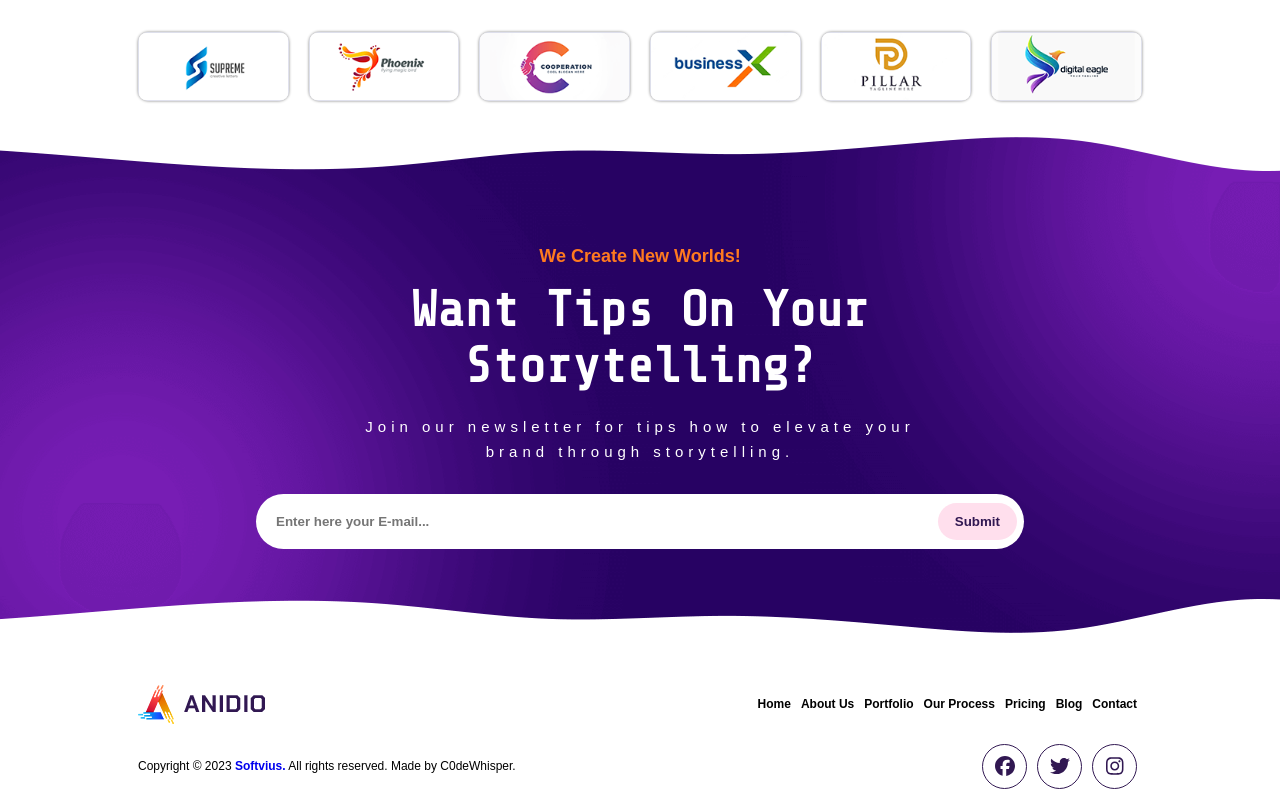
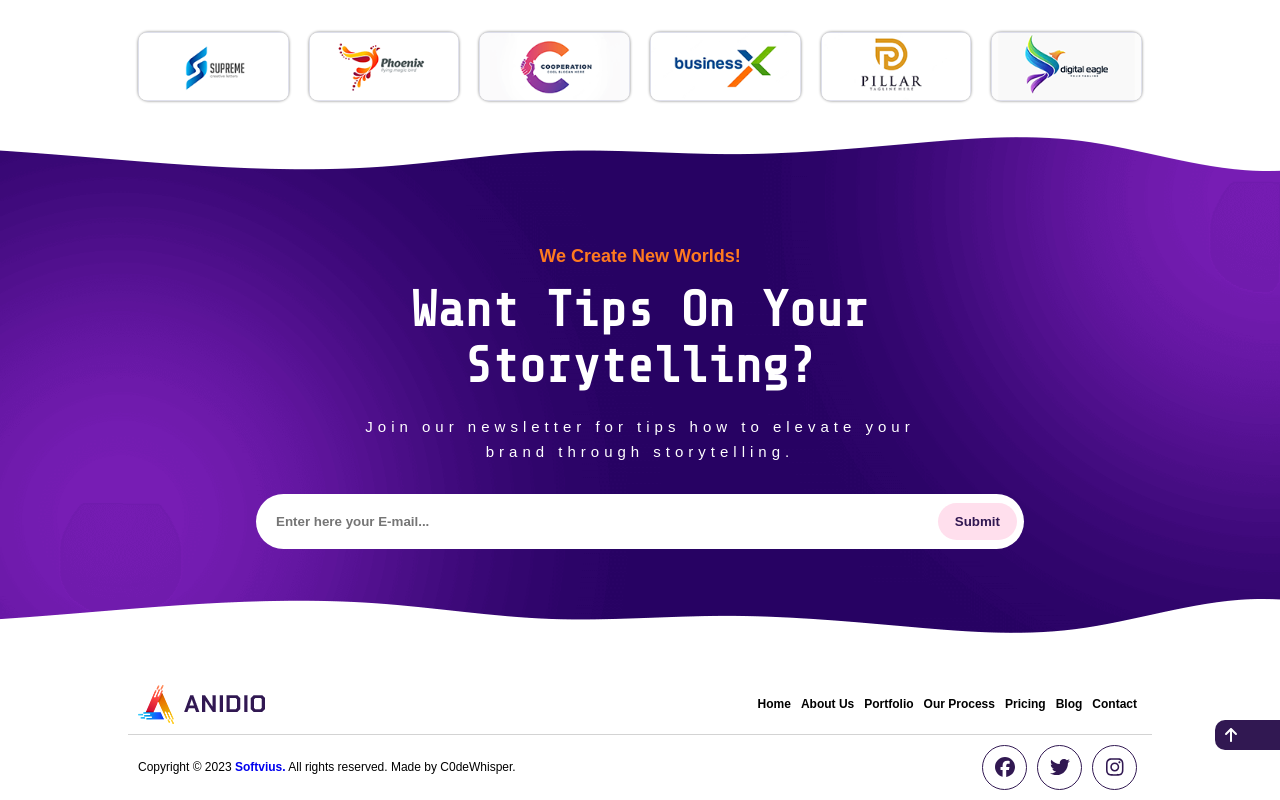
Before and after one commit to gabrielediemmanuele/proj-html-vuejs, a Vue app: page / in a window 1280 px wide. Shown: the part 4620-5420 px from the top of the page. Built offline with nearby package versions, Linux system fonts and the light colour scheme; a web font is replaced by a local one.

Commit message:
feat: hovers effects + footer arrow-up

```diff
--- a/src/components/AppFooter.vue
+++ b/src/components/AppFooter.vue
@@ -26,6 +26,7 @@ export default {
           <li v-for="elementList in navList">{{ elementList }}</li>
         </ul>
       </div>
+
       <!--* Copyright and Socials Icons -->
       <div class="bottom-cont">
         <span
@@ -44,6 +45,9 @@ export default {
           </div>
         </div>
       </div>
+      <div class="arrow-up">
+        <font-awesome-icon icon="fa-solid fa-arrow-up" />
+      </div>
     </div>
   </footer>
 </template>
@@ -54,6 +58,31 @@ export default {
 .footer-cont {
   width: 100%;
   padding-top: 40px;
+  position: relative;
+
+  //ArrowUp
+  .arrow-up {
+    width: 25px;
+    height: 25px;
+    padding: 15px 55px 15px 10px;
+    color: white;
+    background-color: $purple_color;
+    border-radius: 10px 0 0 10px;
+
+    display: flex;
+    align-items: center;
+    justify-content: flex-start;
+
+    position: absolute;
+    right: 0px;
+    bottom: 50px;
+
+    &:hover {
+      background-color: $orange-color;
+      color: $white_color;
+      cursor: pointer;
+    }
+  }
 }
 //NAV CONTAINER CONTENTS
 .nav-cont {
@@ -63,6 +92,7 @@ export default {
   display: flex;
   align-items: center;
   justify-content: space-between;
+  border-bottom: 1px solid lightgray;
   ul {
     list-style-type: none;
     display: flex;
@@ -76,8 +106,8 @@ export default {
       font-size: 12px;
       //hover
       &:hover {
-        margin: 0 10px 0 10px;
         color: $orange_color;
+        cursor: pointer;
       }
     }
   }
@@ -111,6 +141,13 @@ export default {
       display: flex;
       align-items: center;
       justify-content: center;
+
+      &:hover {
+        color: $white_color;
+        background-color: $orange_color;
+        border: none;
+      }
+    }
   }
 }
 
@@ -123,5 +160,4 @@ export default {
     text-decoration: none;
   }
 }
-}
 </style>
--- a/src/components/sub-components-main/AnidioTeamMembers.vue
+++ b/src/components/sub-components-main/AnidioTeamMembers.vue
@@ -183,6 +183,12 @@ export default {
         display: flex;
         align-items: center;
         justify-content: center;
+
+        &:hover {
+          color: $white_color;
+          background-color: $orange_color;
+          border: none;
+        }
       }
     }
   }
--- a/src/main.js
+++ b/src/main.js
@@ -9,6 +9,7 @@ import { FontAwesomeIcon } from "@fortawesome/vue-fontawesome";
 import { faPlay as faPlaySolid } from "@fortawesome/free-solid-svg-icons";
 import { faArrowRight as faArrowRightSolid } from "@fortawesome/free-solid-svg-icons";
 import { faArrowLeft as faArrowLeftSolid } from "@fortawesome/free-solid-svg-icons";
+import { faArrowUp as faArrowUpSolid } from "@fortawesome/free-solid-svg-icons";
 
 //SOCIALS
 import { faFacebook } from "@fortawesome/free-brands-svg-icons";
@@ -19,6 +20,7 @@ library.add(
   faPlaySolid,
   faArrowRightSolid,
   faArrowLeftSolid,
+  faArrowUpSolid,
   faFacebook,
   faTwitter,
   faInstagram
```
Lines whose indentation alone changed are shown as unchanged.
